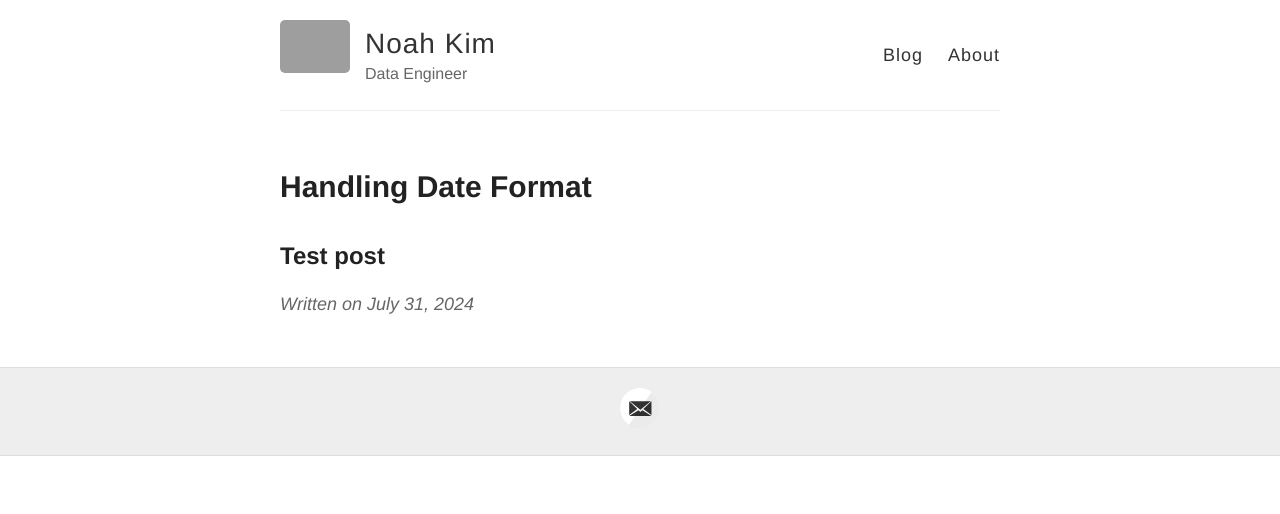
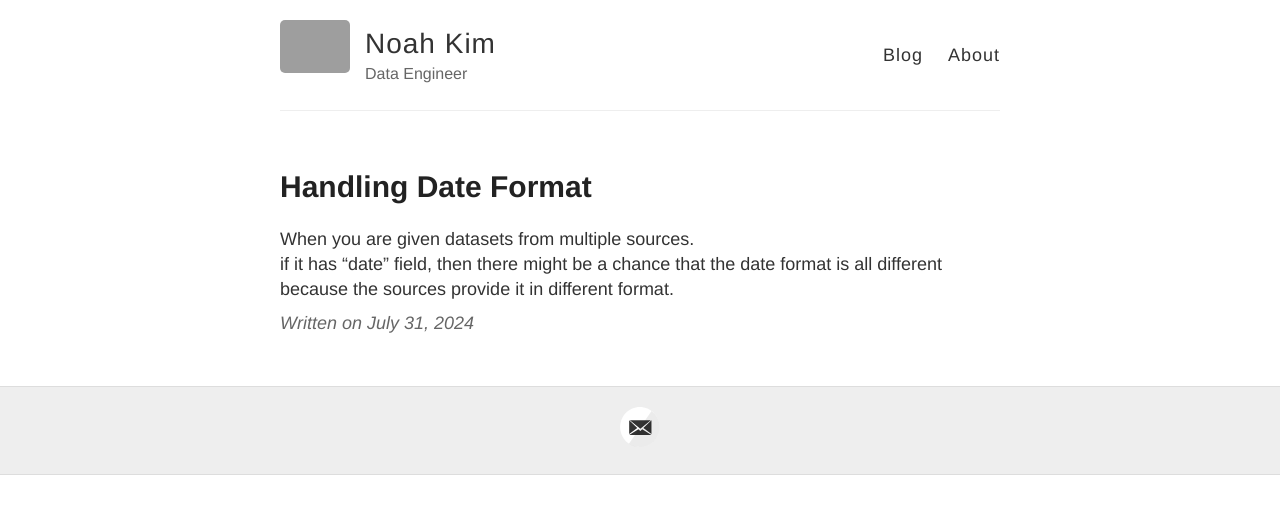
Before and after one commit to noahtjkim/noahtjkim.github.io, a Jekyll site: the page built from _posts/2024-07-31-Handling-Date-Format.md, in a window 1280 px wide. Shown: the top 514 px of the page. Built offline with Jekyll 4.4.1, drawn with Linux system fonts in a browser that asks for light colours; our own code applies the rules of GitHub Pages for plain Markdown files; grey boxes are pictures that could not be loaded.

Commit message:
Update 2024-07-31-Handling-Date-Format.md

```diff
--- a/_posts/2024-07-31-Handling-Date-Format.md
+++ b/_posts/2024-07-31-Handling-Date-Format.md
@@ -1,2 +1,2 @@
-Test post
----
+When you are given datasets from multiple sources.
+if it has "date" field, then there might be a chance that the date format is all different because the sources provide it in different format.
```
